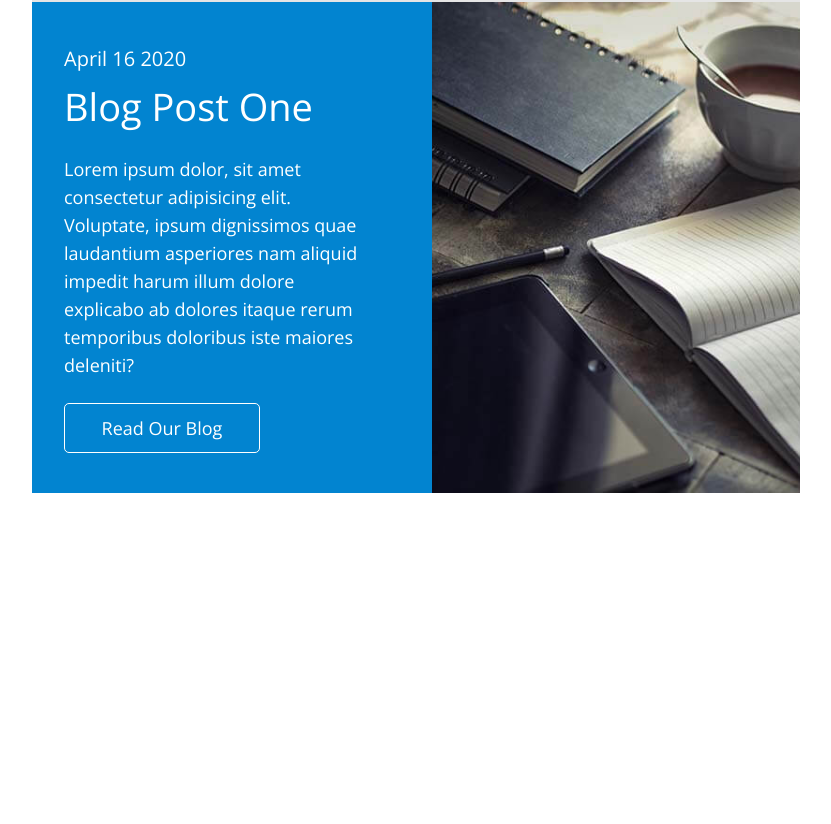
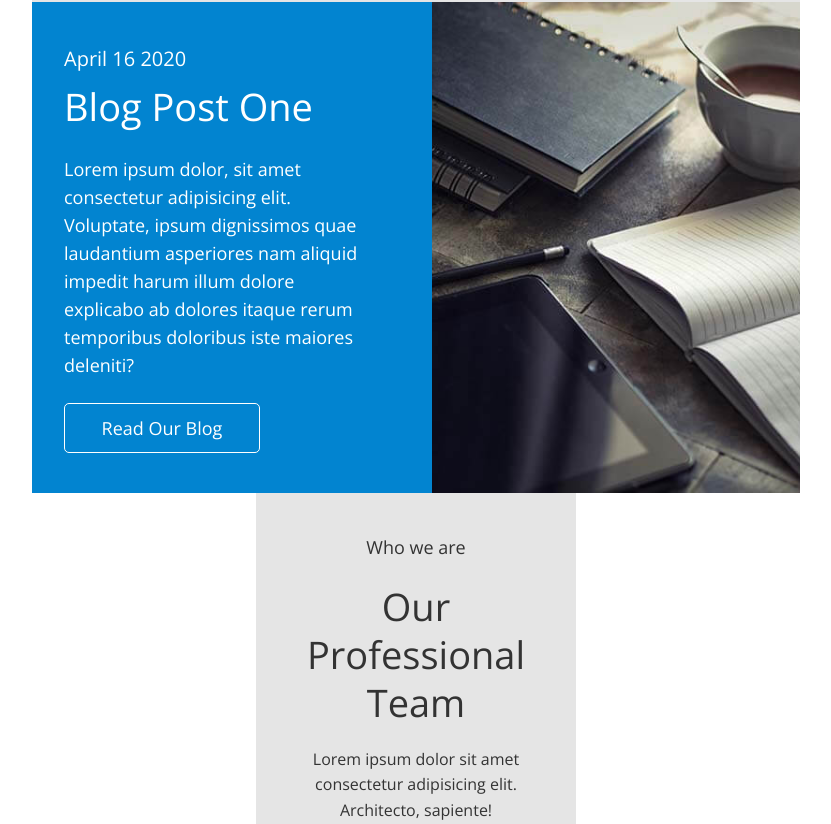
Before and after one commit to galinagumenyuk/testTask, a React (Create React App) app: page / in a window 1280 px wide. Shown: the part 2188-3012 px from the top of the page, without its empty margins (224-1055 px from the left). Before the commit the page ends 2681 px from the top, so only its background shows below. Built offline with nearby package versions, Linux system fonts and the light colour scheme.

Commit message:
team titles

```diff
--- a/src/App.js
+++ b/src/App.js
@@ -5,6 +5,7 @@ import Header from "../src/components/header/Header.jsx";
 const About = lazy(() => import("../src/components/about/About.jsx"));
 const Cases = lazy(() => import("./components/cases/Cases.jsx"));
 const Blog = lazy(() => import("./components/blog/Blog.jsx"));
+const Team = lazy(() => import("./components/team/Team.jsx"));
 
 function App() {
   return (
@@ -13,6 +14,7 @@ function App() {
       <About />
       <Cases />
       <Blog />
+      <Team />
     </Suspense>
   );
 }
--- /dev/null
+++ b/src/components/team/Team.jsx
@@ -0,0 +1,14 @@
+import react from "react";
+import s from "./Team.module.css";
+
+const Team = () => {
+    return (
+        <div className={s.container}>
+            <h3 className={s.subtitle}>Who we are</h3>
+            <h2 className={s.title}>Our Professional Team</h2>
+            <p className={s.text}>Lorem ipsum dolor sit amet consectetur adipisicing elit. Architecto, sapiente!</p>
+        </div>
+    )
+ };
+
+export default Team;
--- /dev/null
+++ b/src/components/team/Team.module.css
@@ -0,0 +1,46 @@
+.container{
+    padding: 40px 20px 0px 20px;
+        margin-left: auto;
+        margin-right: auto;
+        width: 320px;
+        background: #E5E5E5;
+}
+.subtitle{
+    width: 103px;
+    font-family: 'Open Sans';
+    font-style: normal;
+    font-weight: 400;
+    font-size: 18px;
+    line-height: 1.66;
+    text-align: center;
+    color: #333333;
+    margin-left: auto;
+    margin-right: auto;
+    margin-bottom: 20px;
+}
+.title{
+    width: 220px;
+    font-family: 'Open Sans';
+    font-style: normal;
+    font-weight: 300;
+    font-size: 38px;
+    line-height: 1.26;
+    text-align: center;
+    color: #333333;
+    margin-left: auto;
+    margin-right: auto;
+    margin-bottom: 20px;
+}
+.text{
+    width: 207px;
+    font-family: 'Open Sans';
+    font-style: normal;
+    font-weight: 400;
+    font-size: 16px;
+    line-height: 1.6;
+    text-align: center;
+    color: #333333;
+    margin-left: auto;
+    margin-right: auto;
+    margin-bottom: 20px;
+}
```
